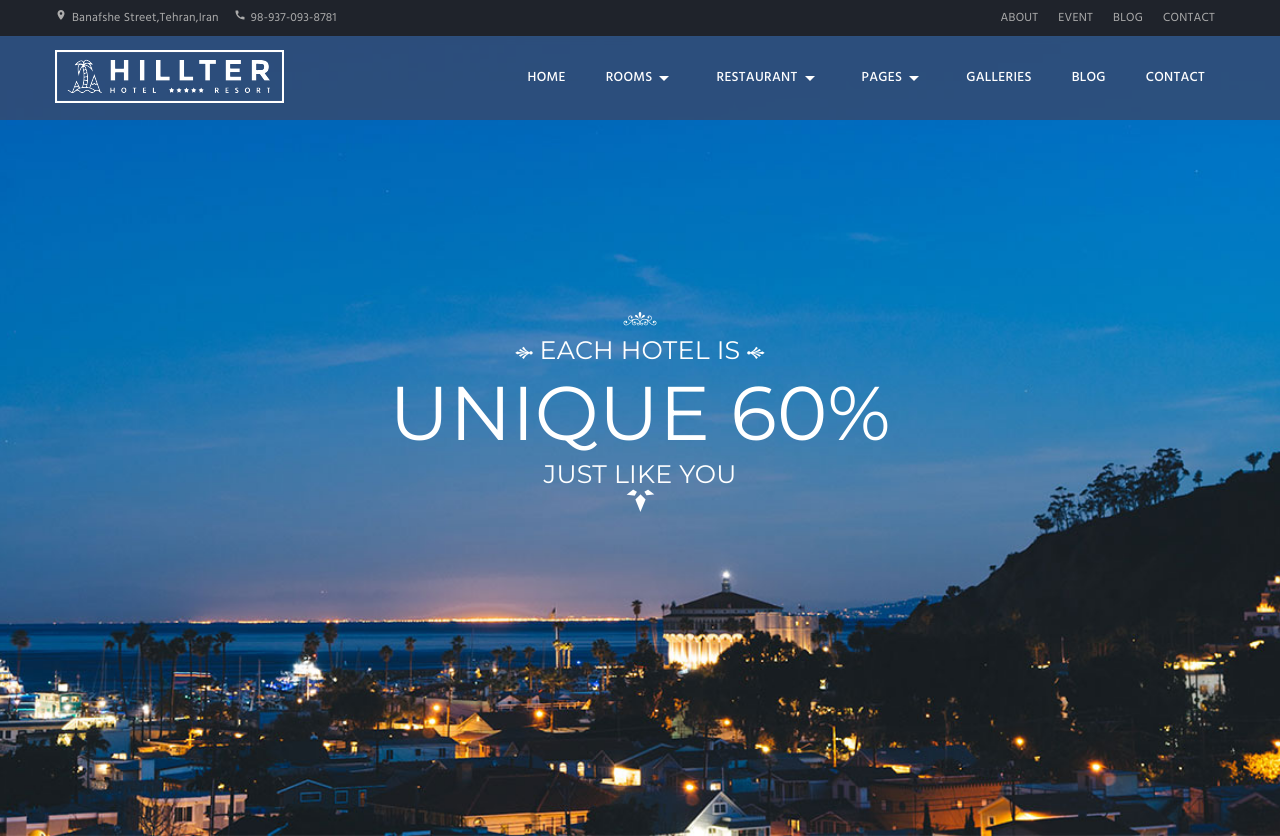
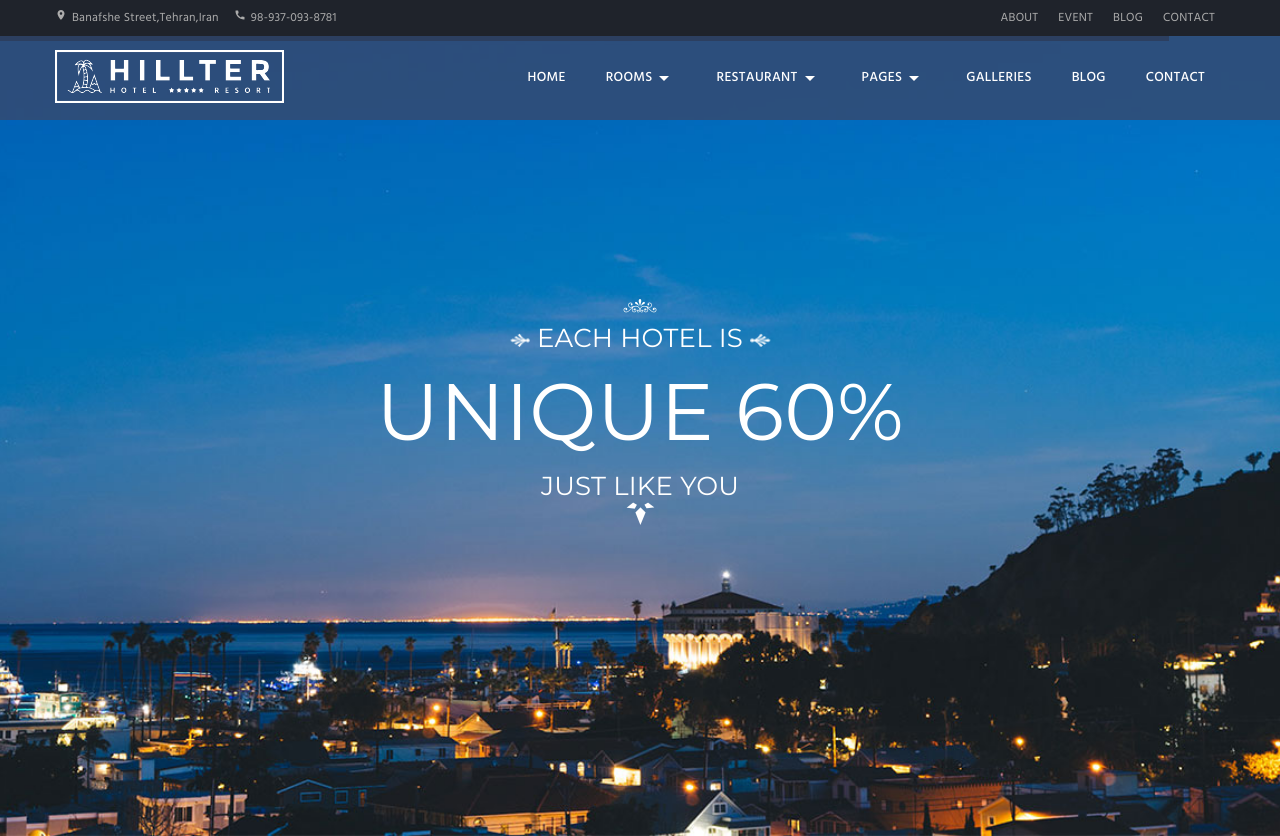
Before and after one commit to SalimiDev/Hotel-ReactJsApp, a React (Create React App) app: page / in a window 1280 px wide. Built offline with nearby package versions, Linux system fonts and the light colour scheme.

Commit message:
refactor(style):Refactor slider styles to clean up and optimize code  *improves code readability and reusability by change the textStyle in mixins * use clamp() css function instead of fluid typography for scalable font size

```diff
--- a/src/styles/layout/HeaderContent.module.scss
+++ b/src/styles/layout/HeaderContent.module.scss
@@ -16,8 +16,9 @@
         align-items: center;
         justify-content: space-between;
         flex-wrap: wrap;
-        padding: 10px 15px;
+        padding: 11px 15px;
         overflow: hidden;
+
 
         @include media(desktop-sm) {
             width: 970px;
@@ -29,6 +30,7 @@
             width: 1200px;
             margin: auto;
             padding: 0 15px;
+            line-height: 10px;
         }
     }
 }
--- a/src/styles/layout/Slider.module.scss
+++ b/src/styles/layout/Slider.module.scss
@@ -1,5 +1,6 @@
 @use '../utils/variables' as *;
 @use '../utils/mixins' as *;
+@use '../utils/animations' as *;
 
 .slider {
     position: relative;
@@ -54,17 +55,19 @@
     z-index: 29;
 
     h2 {
-        @include textStyle(0.4vw, 400, $secondaryFont, $tertiaryColor, 1);
-        @include media(mobile) {
-            @include textStyle(0.2vw, 400, $secondaryFont, $tertiaryColor, 1);
-        }
+        @include Custom-textStyle(0.5rem, 3vw, 1.625rem, $secondaryFont, $tertiaryColor, normal, 400);
 
         span {
+            align-items: center;
             padding: 7px;
+            img {
+                width: 1.6vw;
+            }
         }
     }
     h1 {
-        @include textStyle(3.7vw, 400, $secondaryFont, $tertiaryColor, normal);
+        @include Custom-textStyle(1rem, 6.6vw, 5rem, $secondaryFont, $tertiaryColor, 9, 400);
+
     }
     button {
         visibility: hidden;
@@ -76,20 +79,17 @@
     z-index: 29;
 
     h2 {
-        @include textStyle(0.05vw, 400, $primaryFont, #333, 1);
-        letter-spacing: normal;
-        @include media(mobile) {
-            @include textStyle(0.05vw, 400, $primaryFont, #333, 1);
-            font-size: 2.5vw;
-        }
+        @include Custom-textStyle(0.4rem, 2.4vw, 1.25rem, $primaryFont, #333, normal, 400);
+
     }
 
     h1 {
-        @include textStyle(3.65vw, 700, $secondaryFont, #333, normal);
+        @include Custom-textStyle(1rem, 6.6vw, 5rem, $primaryFont, #333, normal, 700);
         display: flex;
         align-items: center;
+
         small {
-            @include textStyle(0.6vw, 500, $secondaryFont, #333, normal);
+            @include Custom-textStyle(0.5rem, 2.6vw, 1.875rem, $primaryFont, #333, 2.5, 500);
             padding: 0 1.7vw;
         }
     }
@@ -99,32 +99,12 @@
     @include centering(column);
     z-index: 29;
     h2 {
-        @include textStyle(0.4vw, 700, $secondaryFont, $tertiaryColor, normal);
+        @include Custom-textStyle(0.5rem, 3vw, 1.625rem, $secondaryFont, $tertiaryColor, 3, 700);
         letter-spacing: 2vw;
-
-        @include media(mobile) {
-            @include textStyle(0.4vw, 700, $secondaryFont, $tertiaryColor, normal);
-            font-size: 2.5vw;
-            letter-spacing: 1.5vw;
-        }
-        @include media(tablet-sm) {
-            @include textStyle(0.4vw, 700, $secondaryFont, $tertiaryColor, normal);
-            font-size: 2.2vw;
-            letter-spacing: 1.5vw;
-        }
-        @include media(tablet-lg) {
-            @include textStyle(0.2vw, 700, $secondaryFont, $tertiaryColor, normal);
-            letter-spacing: 1.8vw;
-        }
-        @include media(desktop-sm) {
-            @include textStyle(0.3vw, 700, $secondaryFont, $tertiaryColor, normal);
-            letter-spacing: 1.9vw;
-        }
     }
 
     h1 {
-        @include textStyle(2.5vw, 700, $secondaryFont, $tertiaryColor, normal);
-        margin: 1vw 0;
+        @include Custom-textStyle(0.5rem, 5vw, 3.75rem, $secondaryFont, $tertiaryColor, 7, 700);
     }
 }
 
@@ -145,6 +125,7 @@
     border-radius: 50%;
     cursor: pointer;
     transition: all 0.4s ease;
+    transform: matrix(1, 0, 0, 1, 0, -19);
 
     &:hover {
         background-color: black;
--- a/src/styles/utils/_mixins.scss
+++ b/src/styles/utils/_mixins.scss
@@ -10,32 +10,13 @@
 }
 
 // Text styles
-@mixin textStyle($size, $weight, $font, $color, $lineHeight) {
-    --base-size: 1rem;
-    --scale-ratio: 1.2;
-    --baseline: 1.2;
-    font-size: calc((var(--base-size) + $size) * var(--scale-ratio));
+@mixin Custom-textStyle($min, $preferred, $max, $font, $color, $lineHeight, $weight) {
+    --baseline: 1vw;
+    font-size: clamp($min, $preferred, $max);
     line-height: calc((var(--baseline) * $lineHeight));
     font-weight: $weight;
     font-family: $font;
     color: $color;
-
-    @include media(mobile) {
-        --scale-ratio: 0.9;
-        --baseline: 2;
-    }
-    @include media(tablet-sm) {
-        --scale-ratio: 0.9;
-        --baseline: 2;
-    }
-    @include media(tablet-lg) {
-        --scale-ratio: 1;
-        --baseline: 2;
-    }
-    @include media(desktop-sm) {
-        --scale-ratio: 1.2;
-        --baseline: 2;
-    }
 }
 
 //Button styles
```
